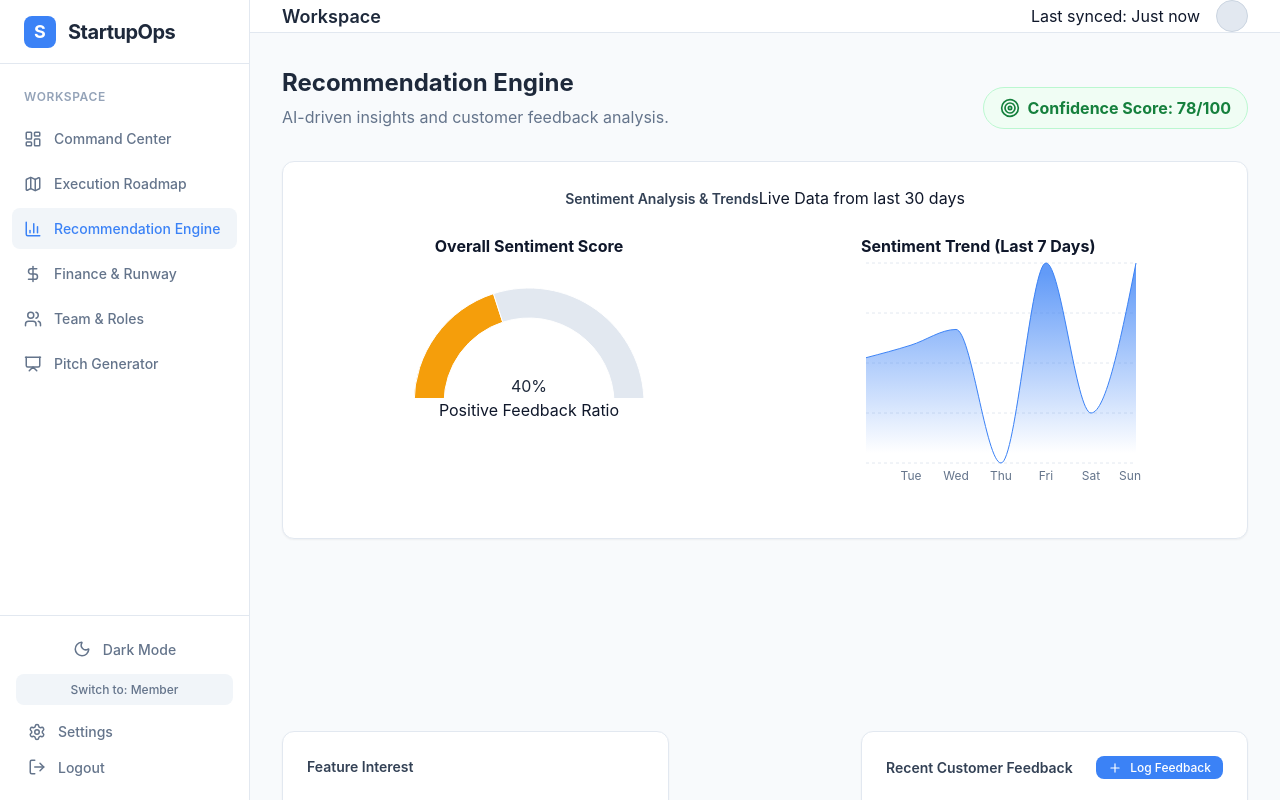
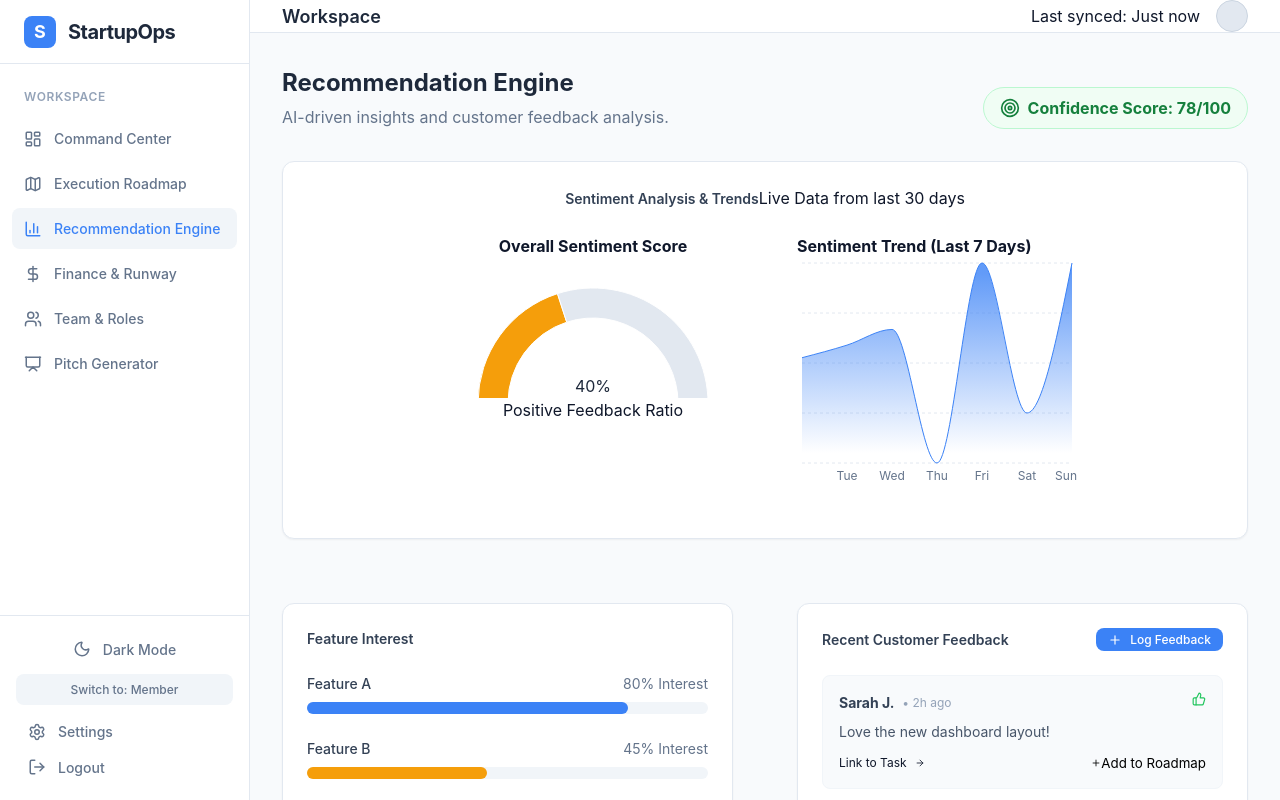
Before and after one commit to pradeeplok/StartupOps, a React (Vite) app: page /recommendation in a window 1280 px wide. Built offline with nearby package versions, Linux system fonts and the light colour scheme.

Commit message:
style: Reduce chart spacing to 4rem for balanced layout

```diff
--- a/src/index.css
+++ b/src/index.css
@@ -642,7 +642,7 @@ button {
 .grid-2 {
   display: grid;
   grid-template-columns: 1fr;
-  gap: 12rem;
+  gap: 4rem;
 }
 
 @media (min-width: 1024px) {
```
